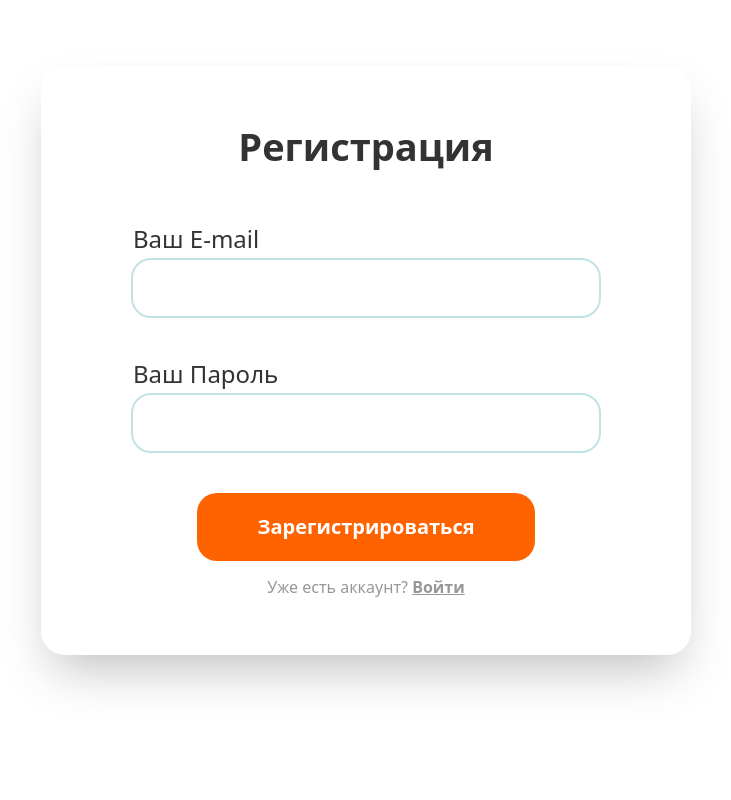
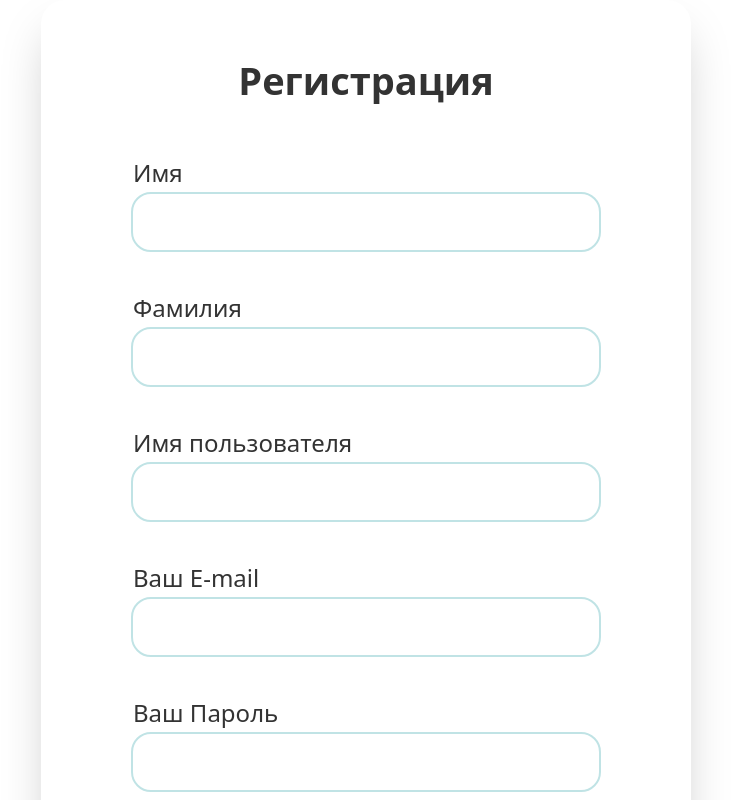
Before and after one commit to a169n/KazakhLiteracyBoost, a React (Vite) app in the folder client/: page /signup in a window 1280 px wide. Shown: the top 800 px of the page, without its empty margins (274-1005 px from the left). Built offline with nearby package versions, Linux system fonts and the light colour scheme; the HTML template or start-up script is replaced by a standard one.

Commit message:
additional registration fields

```diff
--- a/client/src/pages/Signup/index.jsx
+++ b/client/src/pages/Signup/index.jsx
@@ -8,6 +8,9 @@ import { zodResolver } from "@hookform/resolvers/zod";
 import { useRegisterMutation } from "@/redux/services/authApi";
 
 const schema = z.object({
+  name: z.string().trim().min(1, { message: "Это поле обязательно" }),
+  surname: z.string().trim().min(1, { message: "Это поле обязательно" }),
+  username: z.string().trim().min(1, { message: "Это поле обязательно" }),
   email: z
     .string()
     .trim()
@@ -28,15 +31,17 @@ const Signup = () => {
   const handleRegister = async (data) => {
     try {
       const response = await registerUser({
-        name: "test13",
-        surname: "Doe",
-        username: "dhhajkas",
+        name: data.name,
+        surname: data.surname,
+        username: data.username,
         email: data.email,
         password: data.password,
       });
 
-      if (response.data) {
-        enqueueSnackbar({ message: "User registered successfully" }, "success");
+      if (!response.error) {
+        enqueueSnackbar("Регистрация успешна!", { variant: "success" });
+      } else {
+        enqueueSnackbar("Что-то пошло не так", { variant: "error" });
       }
     } catch (error) {
       console.error("Registration failed:", error);
@@ -59,6 +64,66 @@ const Signup = () => {
       <form
         onSubmit={handleSubmit(handleRegister)}
         className="w-full flex flex-col">
+        <div className="mb-10">
+          <div className="flex justify-between items-center">
+            <label
+              htmlFor="name"
+              className="ml-[2px] text-[#333333] text-2xl text-left self-start mb-[3px]">
+              Имя
+            </label>
+            {errors.name && (
+              <p className="text-[#FF0000] font-medium text-lg leading-8 self-start">
+                {errors.name.message}
+              </p>
+            )}
+          </div>
+          <input
+            {...register("name")}
+            type="text"
+            id="name"
+            className="w-full border-[#C0E3E5] solid border-[2.8px] rounded-[20px] px-7 py-3 text-[#979797] text-2xl"
+          />
+        </div>
+        <div className="mb-10">
+          <div className="flex justify-between items-center">
+            <label
+              htmlFor="surname"
+              className="ml-[2px] text-[#333333] text-2xl text-left self-start mb-[3px]">
+              Фамилия
+            </label>
+            {errors.surname && (
+              <p className="text-[#FF0000] font-medium text-lg leading-8 self-start">
+                {errors.surname.message}
+              </p>
+            )}
+          </div>
+          <input
+            {...register("surname")}
+            type="text"
+            id="surname"
+            className="w-full border-[#C0E3E5] solid border-[2.8px] rounded-[20px] px-7 py-3 text-[#979797] text-2xl"
+          />
+        </div>
+        <div className="mb-10">
+          <div className="flex justify-between items-center">
+            <label
+              htmlFor="username"
+              className="ml-[2px] text-[#333333] text-2xl text-left self-start mb-[3px]">
+              Имя пользователя
+            </label>
+            {errors.username && (
+              <p className="text-[#FF0000] font-medium text-lg leading-8 self-start">
+                {errors.username.message}
+              </p>
+            )}
+          </div>
+          <input
+            {...register("username")}
+            type="text"
+            id="username"
+            className="w-full border-[#C0E3E5] solid border-[2.8px] rounded-[20px] px-7 py-3 text-[#979797] text-2xl"
+          />
+        </div>
         <div className="mb-10">
           <div className="flex justify-between items-center">
             <label
```
